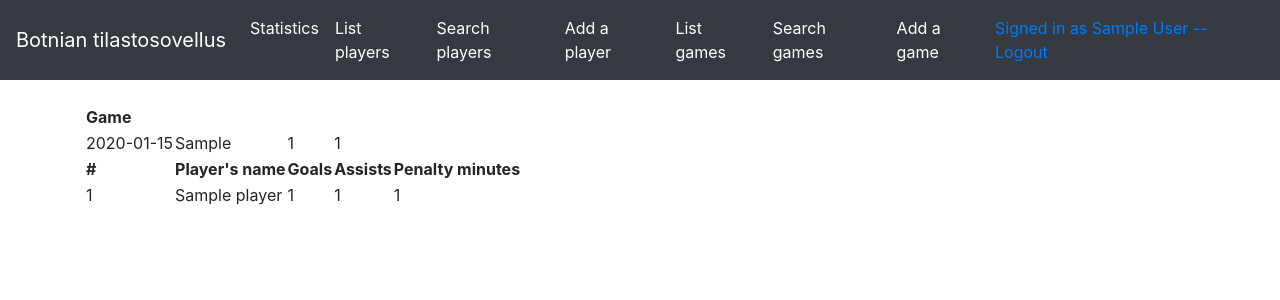
After one commit to Deemusc/Tsoha-Botnian-tilastosovellus, a Flask app: page /games/details/1/ in a window 1280 px wide. The commit adds this page. Shown: the top 300 px of the page. Run offline with Flask 2, Linux system fonts and the light colour scheme; a user stored in the database is signed in; tables that the repository leaves empty hold one stand-in row (values such as "Sample post"); some libraries are stand-ins or nearby versions.

Commit message:
ottelun yksityiskohdat toimivat

```diff
--- a/application/games/views.py
+++ b/application/games/views.py
@@ -67,6 +67,16 @@ def games_edit(id):
         return redirect(url_for("games_index"))
     return render_template("/games/edit.html", form = form, error=error)
 
+# pelin yksityiskohdat
+@app.route("/games/details/<int:id>/", methods=["GET", "POST"])
+@login_required()
+def games_details(id):
+    error = None
+    g = Game.query.filter_by(id=id).first_or_404()
+    s = Stat.game_details(id)
+
+    return render_template("/games/details.html/", game=g, stats=s)
+
 # Pelin poistaminen, vaatii adminin
 @app.route("/games/delete/<int:id>/", methods=["GET", "POST"])
 @login_required(role="ADMIN")
--- a/application/stats/models.py
+++ b/application/stats/models.py
@@ -55,3 +55,17 @@ class Stat(db.Model):
     def delete_stats(game_id):
         stmt = text("DELETE FROM Stat WHERE game_id = :game_id;").params(game_id=game_id)
         res = db.engine.execute(stmt)
+
+# metodi tietyn pelin tilastojen hakemiseen
+    @staticmethod
+    def game_details(id):
+        stmt = text("SELECT Player.number, Player.name, Stat.goals, Stat.assists, Stat.penalties"
+                    " FROM Player INNER JOIN Stat ON Stat.player_id=Player.id"
+                    " WHERE Stat.game_id = :id;").params(id=id)
+        res = db.engine.execute(stmt)
+
+        response = []
+        for row in res:
+            response.append({"number":row[0], "name":row[1], "goals":row[2], "assists":row[3], "penalties":row[4]})
+
+        return response
--- /dev/null
+++ b/application/templates/games/details.html
@@ -0,0 +1,31 @@
+{% extends "layout.html" %}
+
+{% block body %}
+<table>
+    <tr>
+        <th>Game</th>
+    </tr>
+    <tr>
+        <td>{{ game.date }}</td>
+        <td>{{ game.opponent }}</td>
+        <td>{{ game.botnia_goals }}</td>
+        <td>{{ game.opponent_goals }}</td>
+    </tr>
+    <tr>
+        <th># </th>
+        <th>Player's name</th>
+        <th>Goals</th>
+        <th>Assists</th>
+        <th>Penalty minutes</th>
+    </tr>
+    {% for p in stats %}
+    <tr>
+        <td>{{ p.number }}</td>
+        <td>{{ p.name }}</td>
+        <td>{{ p.goals }}</td>
+        <td>{{ p.assists }}</td>
+        <td>{{ p.penalties }}</td>
+    </tr>
+    {% endfor %}
+</table>
+{% endblock %}
--- a/application/templates/games/list.html
+++ b/application/templates/games/list.html
@@ -15,9 +15,10 @@
         <td>{{ game.botnia_goals }}</td>
         <td>{{ game.opponent_goals }}</td>
         <td>
+            <a class="btn btn-info" href="{{ url_for('games_details', id=game.id) }}">Game Details</a>
             <a class="btn btn-primary" href="{{ url_for('games_edit', id=game.id) }}">Edit game</a>
             <a class="btn btn-danger" href="{{ url_for('games_delete', id=game.id) }}">Delete game</a>
-            </td>
+        </td>
     </tr>
     {% endfor %}
 </table>
--- a/application/templates/games/query.html
+++ b/application/templates/games/query.html
@@ -24,6 +24,7 @@
         <td>{{ game.botnia_goals }}</td>
         <td>{{ game.opponent_goals }}</td>
         <td>
+            <a class="btn btn-info" href="{{ url_for('games_details', id=game.id) }}">Game Details</a>
             <a class="btn btn-primary" href="{{ url_for('games_edit', id=game.id) }}">Edit game</a>
             <a class="btn btn-danger" href="{{ url_for('games_delete', id=game.id) }}">Delete game</a>
         </td>
```
